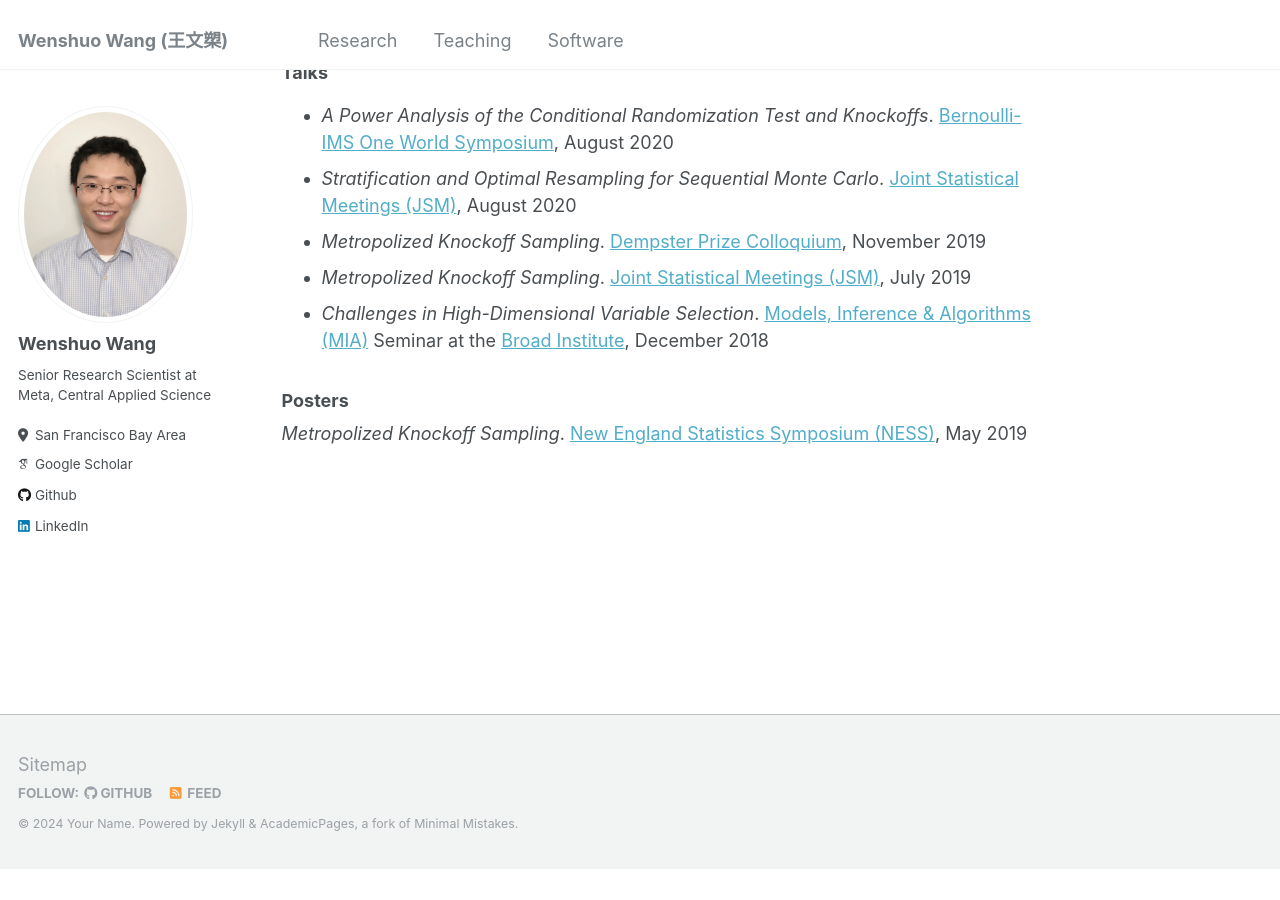
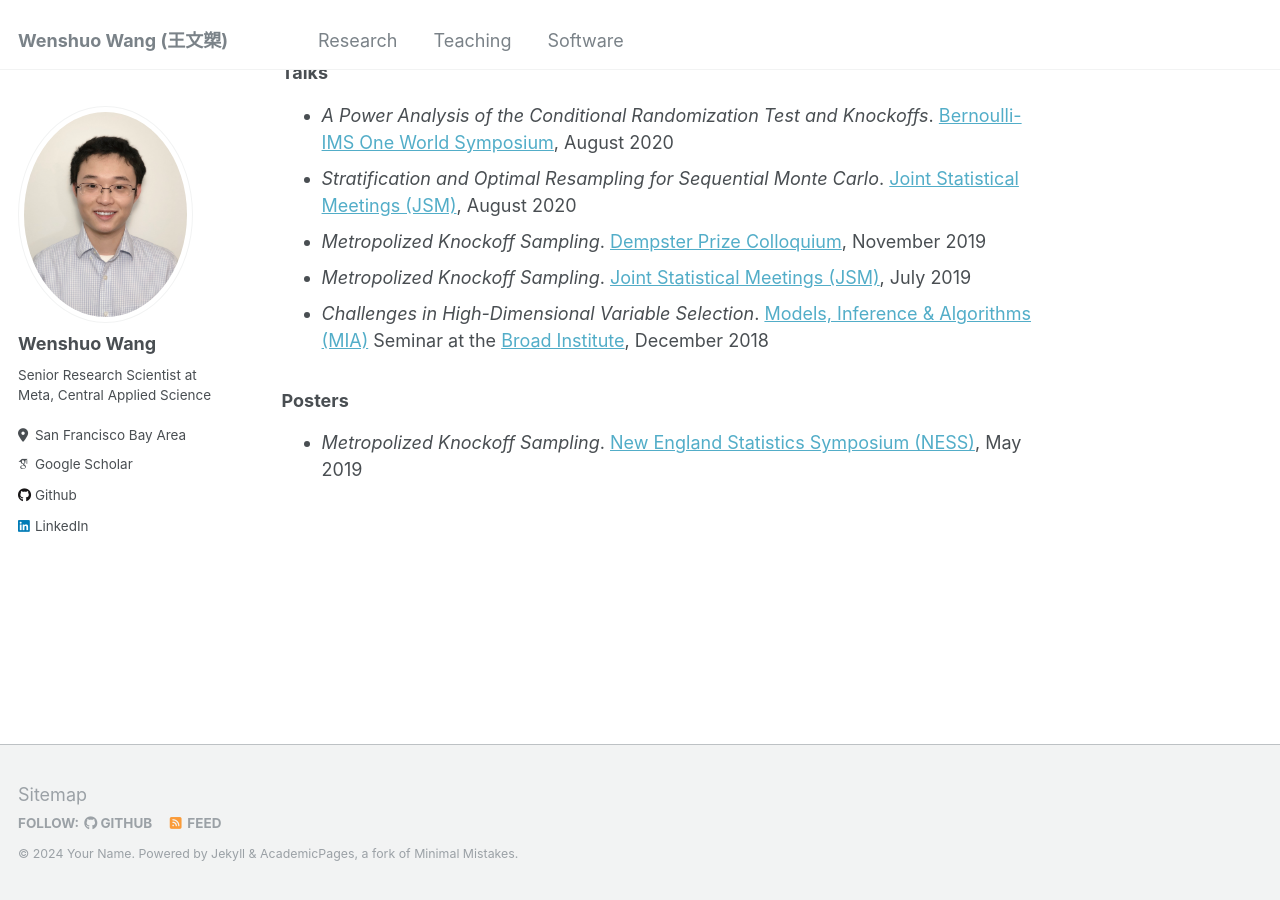
Before and after one commit to wenshuow/wenshuow.github.io, a Jekyll site: the page built from _pages/research.md, in a window 1280 px wide and 900 px high, scrolled down 842 px. Built offline with Jekyll 4.4.1, drawn with Linux system fonts in a browser that asks for light colours; some web fonts are replaced; before the commit the page ends 1711 px from its top, so only the background shows below that.

```diff
--- a/_pages/research.md
+++ b/_pages/research.md
@@ -23,4 +23,4 @@ author_profile: true
 - <em>Challenges in High-Dimensional Variable Selection</em>. <a href="https://www.broadinstitute.org/scientific-community/science/mia/models-inference-algorithms" target="_blank">Models, Inference & Algorithms (MIA)</a> Seminar at the <a href="https://www.broadinstitute.org/" target="_blank">Broad Institute</a>, December 2018
 
 ### Posters
-<em>Metropolized Knockoff Sampling</em>. <a href="https://symposium.nestat.org/" target="_blank">New England Statistics Symposium (NESS)</a>, May 2019
+- <em>Metropolized Knockoff Sampling</em>. <a href="https://symposium.nestat.org/" target="_blank">New England Statistics Symposium (NESS)</a>, May 2019
```
